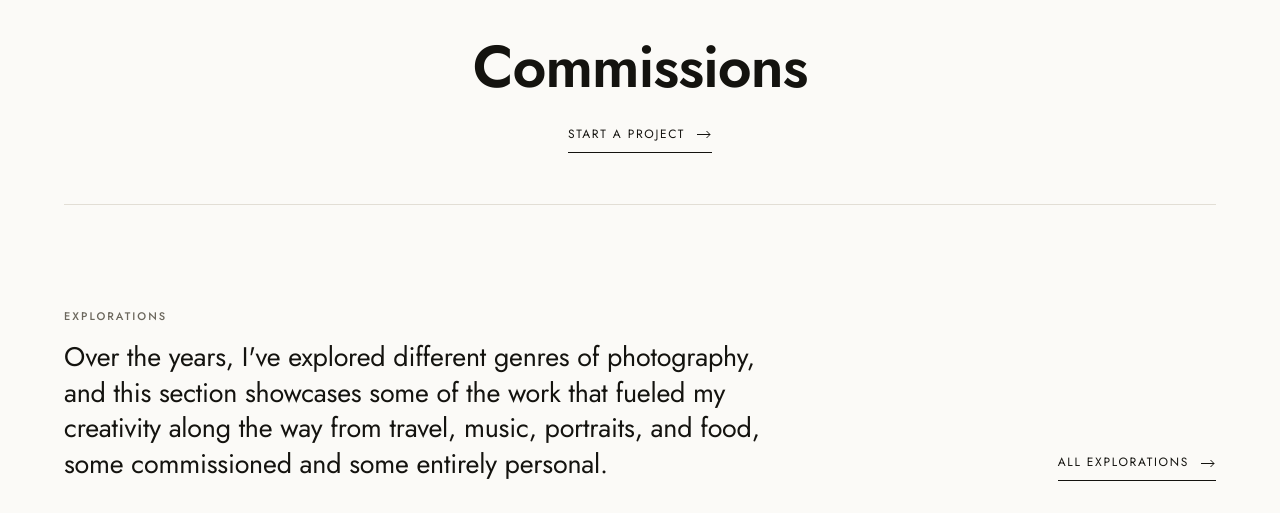
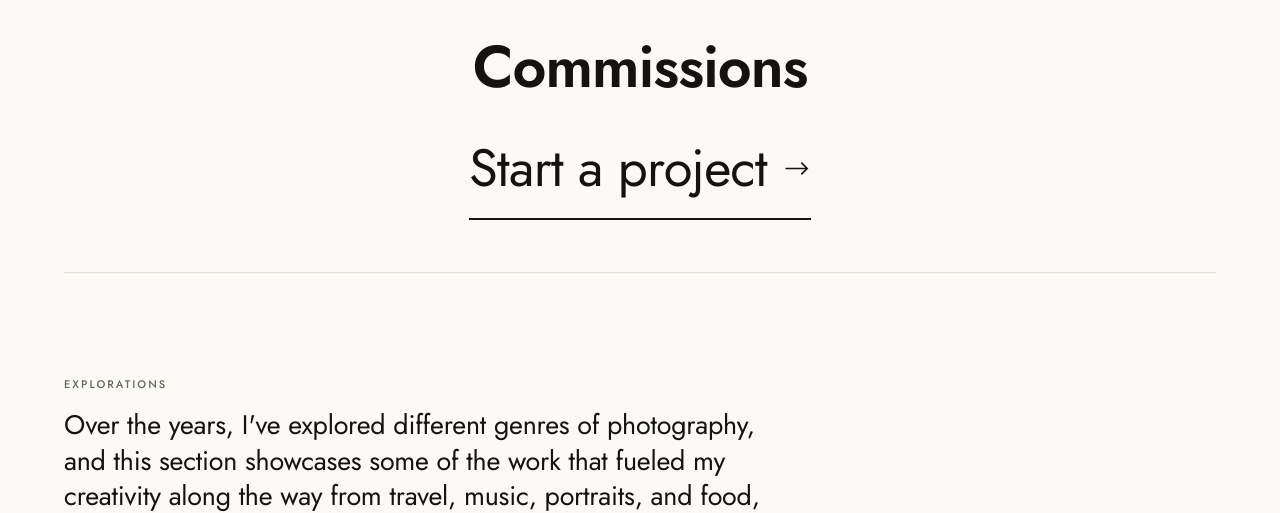
Before and after one commit to anandmohapatraphotography/amtonality, a plain HTML site: page index.html in a window 1280 px wide. Shown: the part 2500-3013 px from the top of the page. Drawn offline with Linux system fonts and the light colour scheme.

Commit message:
Make Start a project span a similar width to Commissions

```diff
--- a/index.html
+++ b/index.html
@@ -292,6 +292,10 @@ a.card:hover .frame img{transform:scale(1.045)}
    just above it, rather than a left-aligned header row. */
 .commissions-cta{padding-top:clamp(28px,4vw,56px);text-align:center}
 .commissions-cta .h2{margin:0}
+/* "Start a project" matches the heading's own weight here, not the small
+   uppercase label style .arrow uses everywhere else on the page. */
+.commissions-cta .arrow{font-family:var(--font-display);font-size:clamp(1.8rem,4.1vw,3.3rem);text-transform:none;letter-spacing:-.012em;gap:18px;border-bottom-width:2px}
+.commissions-cta .arrow svg{width:26px;height:15px}
 .commissions-row .h2{margin:0}
 .shead-first{padding-top:clamp(18px,2.2vw,34px);border-top:1px solid var(--rule);margin-top:clamp(10px,1.4vw,22px)}
 .shead .h2{max-width:16ch}
```
